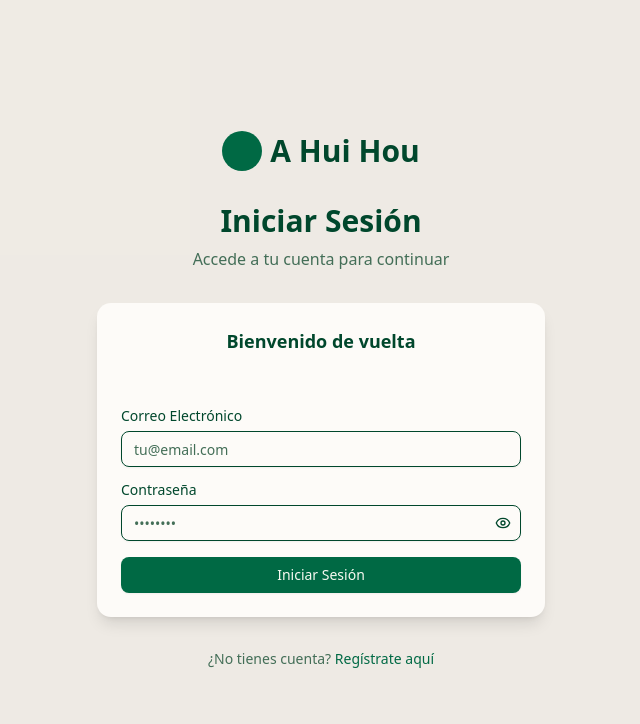
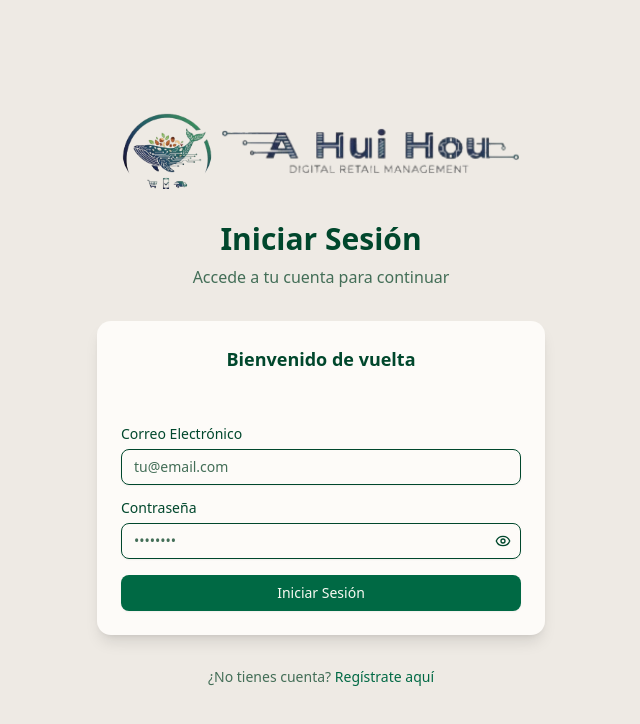
Before and after one commit to Brayan3-4/Proyecto-A-Hui-Hou, a Next.js app: page /login in a window 1280 px wide. Shown: the top 724 px of the page, without its empty margins (319-959 px from the left). Built offline with nearby package versions, Linux system fonts and the light colour scheme; a web font is replaced by a local one.

Commit message:
PROYECTO A HUI HOU FINALIZADO

```diff
--- a/app/login/page.tsx
+++ b/app/login/page.tsx
@@ -1,5 +1,6 @@
 import { LoginForm } from "@/components/auth/login-form"
 import Link from "next/link"
+import Image from "next/image"
 
 export default function LoginPage() {
   return (
@@ -7,8 +8,21 @@ export default function LoginPage() {
       <div className="max-w-md w-full space-y-8">
         <div className="text-center">
           <Link href="/" className="flex items-center justify-center space-x-2 mb-8">
-            <div className="h-10 w-10 rounded-full bg-primary"></div>
-            <span className="font-playfair text-3xl font-bold text-foreground">A Hui Hou</span>
+            {/* Imagen que reemplaza el círculo verde */}
+            <Image
+              src="/logodef.png" // 🔹 Cambia esta ruta por la de tu imagen
+              alt="Logo"
+              width={90}
+              height={40}
+              className="rounded-full"
+            />
+            {/* Imagen que reemplaza el texto "A Hui Hou" */}
+            <Image
+              src="/logoLetra.png" // 🔹 Cambia esta ruta por la de tu imagen de texto
+              alt="A Hui Hou"
+              width={300}
+              height={100}
+            />
           </Link>
           <h2 className="font-playfair text-3xl font-bold text-foreground">Iniciar Sesión</h2>
           <p className="mt-2 text-muted-foreground">Accede a tu cuenta para continuar</p>
```
